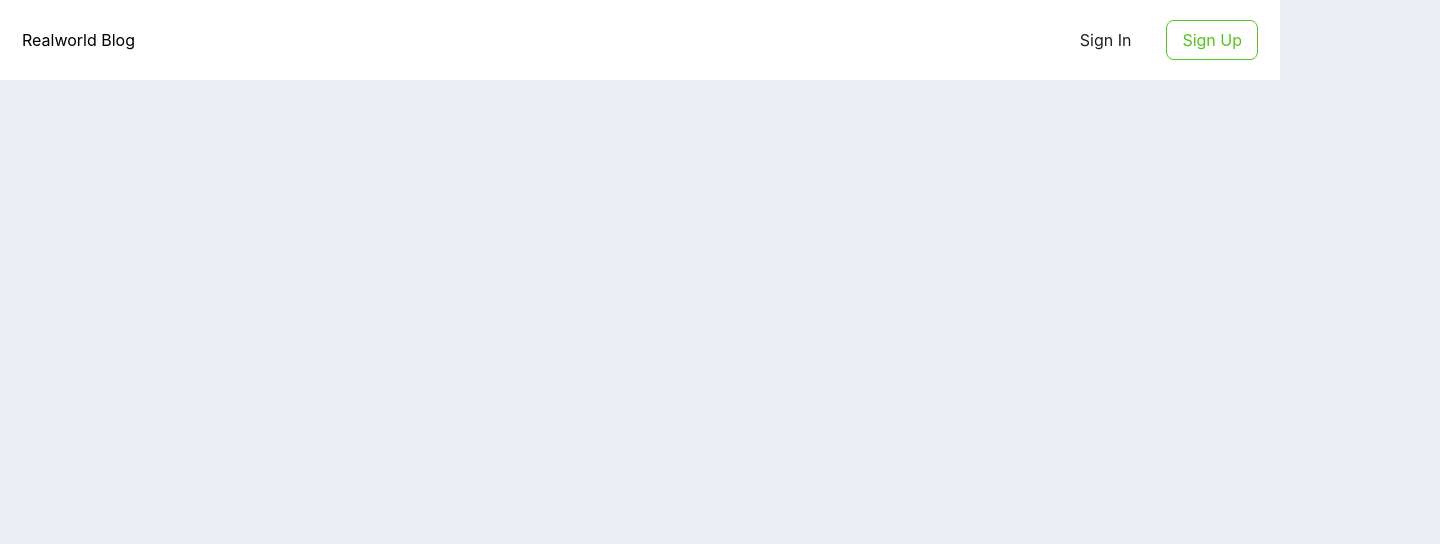
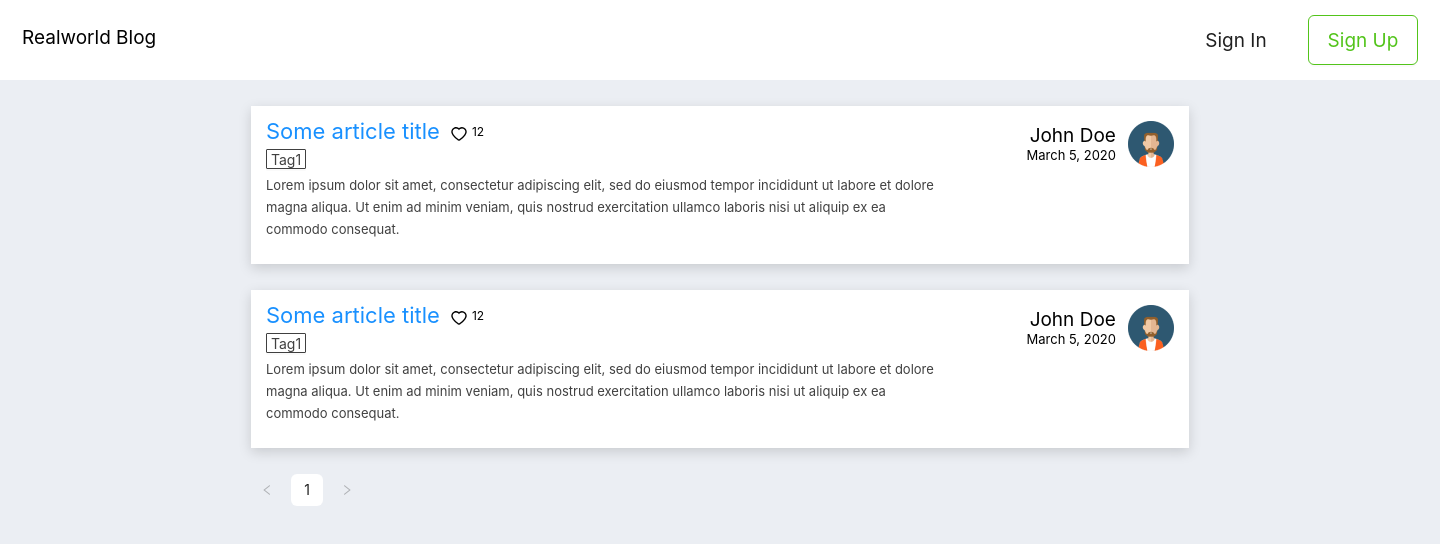
Before and after one commit to M1sterRob0t/react-blog, a React (Create React App) app: page / in a window 1280 px wide. Shown: the top 544 px of the page, 1440 px wide, since content can reach past the window. Built offline with nearby package versions, Linux system fonts and the light colour scheme.

Commit message:
Сверстал компонент Post

```diff
--- a/package.json
+++ b/package.json
@@ -3,6 +3,7 @@
   "version": "0.1.0",
   "private": true,
   "dependencies": {
+    "@ant-design/icons": "^5.2.5",
     "@reduxjs/toolkit": "^1.9.5",
     "antd": "^5.8.4",
     "axios": "^1.4.0",
--- a/src/components/App/App.css
+++ b/src/components/App/App.css
@@ -1,3 +1,8 @@
-.App {
-  text-align: center;
+.app {
+  width: 1440px;
+  margin: 0 auto;
 }
+
+.app__header {
+  margin-bottom: 26px;
+}
--- a/src/components/App/App.tsx
+++ b/src/components/App/App.tsx
@@ -1,8 +1,14 @@
+import Posts from '../Posts';
 import Header from '../Header';
 import './App.css';
 
 function App() {
-  return <Header />;
+  return (
+    <div className="app">
+      <Header className="app__header" />
+      <Posts />
+    </div>
+  );
 }
 
 export default App;
--- a/src/components/Header/Header.tsx
+++ b/src/components/Header/Header.tsx
@@ -2,10 +2,15 @@ import './style.css';
 import { Button } from 'antd';
 
 import defaultAvatar from './images/default-avatar.png';
+interface IHeaderProps {
+  className: string;
+}
 
-export default function Header(): JSX.Element {
+export default function Header(props: IHeaderProps): JSX.Element {
+  const { className } = props;
+
   return (
-    <header className="header">
+    <header className={`${className} header`}>
       <div className="header__logo">
         <a className="header__logo-link" href="#">
           Realworld Blog
@@ -13,27 +18,21 @@ export default function Header(): JSX.Element {
       </div>
       <div className="header__controls-unauth">
         <div className="header__unauth-user">
-          <Button className="header__sign-in" type="text" size="large">
+          <Button className="header__sign-in" type="text">
             Sign In
           </Button>
-          <Button className="header__sign-up" size="large">
-            Sign Up
-          </Button>
+          <Button className="header__sign-up">Sign Up</Button>
         </div>
 
         <div className="header__auth-user">
-          <Button className="header__create-article" size="small">
-            Create article
-          </Button>
+          <Button className="header__create-article">Create article</Button>
           <div className="header__user-profile">
             <div className="header__user-name">John Doe</div>
             <div className="header__user-avatar">
               <img src={defaultAvatar} width="46" height="46" alt="user avatar " />
             </div>
           </div>
-          <Button className="header__logout" size="large">
-            Log Out
-          </Button>
+          <Button className="header__logout">Log Out</Button>
         </div>
       </div>
     </header>
--- a/src/components/Header/style.css
+++ b/src/components/Header/style.css
@@ -1,43 +1,79 @@
 .header {
+  box-sizing: border-box;
   display: flex;
   justify-content: space-between;
   align-items: center;
   height: 80px;
   background-color: #FFFFFF;
-  padding: 0 22px;
+  padding: 0 22px 0px 22px;
 }
 
 .header__unauth-user {
   display: flex;
   justify-content: space-between;
-  column-gap: 19px;
+  column-gap: 17px;
 }
 
 .header__auth-user {
   display: flex;
   justify-content: space-between;
   align-items: center;
-  column-gap: 27px;
-
+  column-gap: 28px;
   display: none;
 }
 
-.header__sign-up, .header__create-article {
+.header__sign-in {
+  height: 50px;
+  width: 110px;
+
+  font-size: 19px;
+}
+
+.header__sign-up {
+  height: 50px;
+  width: 110px;
+
   color: #52C41A;
   border-color: #52C41A;
+
+  font-size: 19px;
 }
 
 .header__logo-link {
+  display: block;
   color: #000000;
   text-decoration: none;
-  font-size: 16px;
+  font-size: 19px;
+
+  margin-bottom: 6px;
+}
+
+.header__logout {
+  width: 109px;
+  height: 51px;
+  font-size: 19px;
 }
 
 .header__user-profile {
   display: flex;
   justify-content: space-between;
   align-items: center;
-  column-gap: 13px;
+  column-gap: 12px;
+
+  font-size: 19px;
+}
+
+.header__user-avatar {
+  margin-top: 10px;
+}
+
+.header__create-article {
+  height: 31px;
+  width: 112px;
+  padding: 0;
+
+  color: #52C41A;
+  border-color: #52C41A;
 
   font-size: 16px;
 }
--- /dev/null
+++ b/src/components/Post/Post.tsx
@@ -0,0 +1,39 @@
+import './style.css';
+import { HeartOutlined } from '@ant-design/icons';
+import { Button } from 'antd';
+
+import defaultAvatar from './images/default-avatar.png';
+
+export default function Post() {
+  return (
+    <article className="post">
+      <div className="post__header">
+        <h2 className="post__title">Some article title </h2>
+        <span className="post__likes">
+          <span className="post__likes-icon">
+            <HeartOutlined />
+          </span>
+          <span className="post__likes-count">12</span>
+        </span>
+      </div>
+      <div className="post__info">
+        <div className="post__inner-wrapper">
+          <div className="post__user-name">John Doe</div>
+          <div className="post__date">March 5, 2020 </div>
+        </div>
+        <div className="post__user-avatar">
+          <img src={defaultAvatar} width="46" height="46px" alt="user avatar" />
+        </div>
+      </div>
+
+      <div className="post__tegs-list">
+        <Button className="post__tegs-item">Tag1</Button>
+      </div>
+      <p className="post__text">
+        Lorem ipsum dolor sit amet, consectetur adipiscing elit, sed do eiusmod tempor incididunt ut labore et dolore
+        magna aliqua. Ut enim ad minim veniam, quis nostrud exercitation ullamco laboris nisi ut aliquip ex ea commodo
+        consequat.
+      </p>
+    </article>
+  );
+}
--- /dev/null
+++ b/src/components/Post/index.ts
@@ -0,0 +1,2 @@
+import Post from './Post';
+export default Post;
--- /dev/null
+++ b/src/components/Post/style.css
@@ -0,0 +1,90 @@
+.post {
+  position: relative;
+  box-sizing: border-box;
+  padding: 12px 15px 24px 15px;
+  box-shadow: 0 4px 12px 0 rgba(0,0,0, 0.15);
+  background-color: #FFFFFF;
+}
+
+.post__title {
+  color: #1890FF;
+  font-size: 22px;
+  font-weight: 400;
+
+  margin: 0;
+  margin-bottom: 5px;
+}
+
+.post__text {
+  font-size: 13px;
+  line-height: 22px;
+  color: #404040;
+
+  max-width: 675px;
+  margin: 0;
+}
+
+.post__header {
+  display: flex;
+  justify-content: flex-start;
+  align-items: center;
+  column-gap: 11px;
+}
+
+.post__tegs-list {
+  margin-bottom: 5px;
+}
+
+.post__tegs-item {
+  display: flex;
+  justify-content: center;
+  align-items: center;
+
+  padding: 4px;
+  height: 20px;
+  border-radius: 1px;
+
+  color: #404040;
+  border-color: #404040;
+}
+
+.post__info {
+  position: absolute;
+  top: 15px;
+  right: 15px;
+
+
+  display: flex;
+  justify-content: space-between;
+  align-items: center;
+  column-gap: 12px;
+}
+
+.post__inner-wrapper {
+  display: flex;
+  flex-direction: column;
+  align-items: center;
+  justify-content: center;
+
+  text-align: right;
+}
+
+.post__user-name {
+  font-size: 19px;
+  margin-left: 3px;
+}
+
+.post__date {
+  font-size: 13px;
+  margin-bottom: 5px;
+}
+
+.post__likes {
+  display: flex;
+  justify-content: flex-start;
+  column-gap: 5px;
+}
+
+.post__likes-count {
+  font-size: 12px;
+}
--- /dev/null
+++ b/src/components/Posts/Posts.tsx
@@ -0,0 +1,20 @@
+import { Pagination } from 'antd';
+
+import './style.css';
+import Post from '../Post';
+
+export default function ArticlesList(): JSX.Element {
+  return (
+    <div className="posts">
+      <ul className="posts__list">
+        <li className="posts__item">
+          <Post />
+        </li>
+        <li className="posts__item">
+          <Post />
+        </li>
+      </ul>
+      <Pagination />
+    </div>
+  );
+}
--- /dev/null
+++ b/src/components/Posts/index.ts
@@ -0,0 +1,2 @@
+import Posts from './Posts';
+export default Posts;
--- /dev/null
+++ b/src/components/Posts/style.css
@@ -0,0 +1,14 @@
+.posts {
+  width: 938px;
+  margin: 0 auto;
+}
+
+.posts__list {
+  padding: 0;
+  margin: 0;
+}
+
+.posts__item {
+  list-style: none;
+  margin-bottom: 26px;
+}
```
Also changed, not shown: src/components/Post/images/default-avatar.png (added), 1 other file (tests, documents, lock files or other folders).
